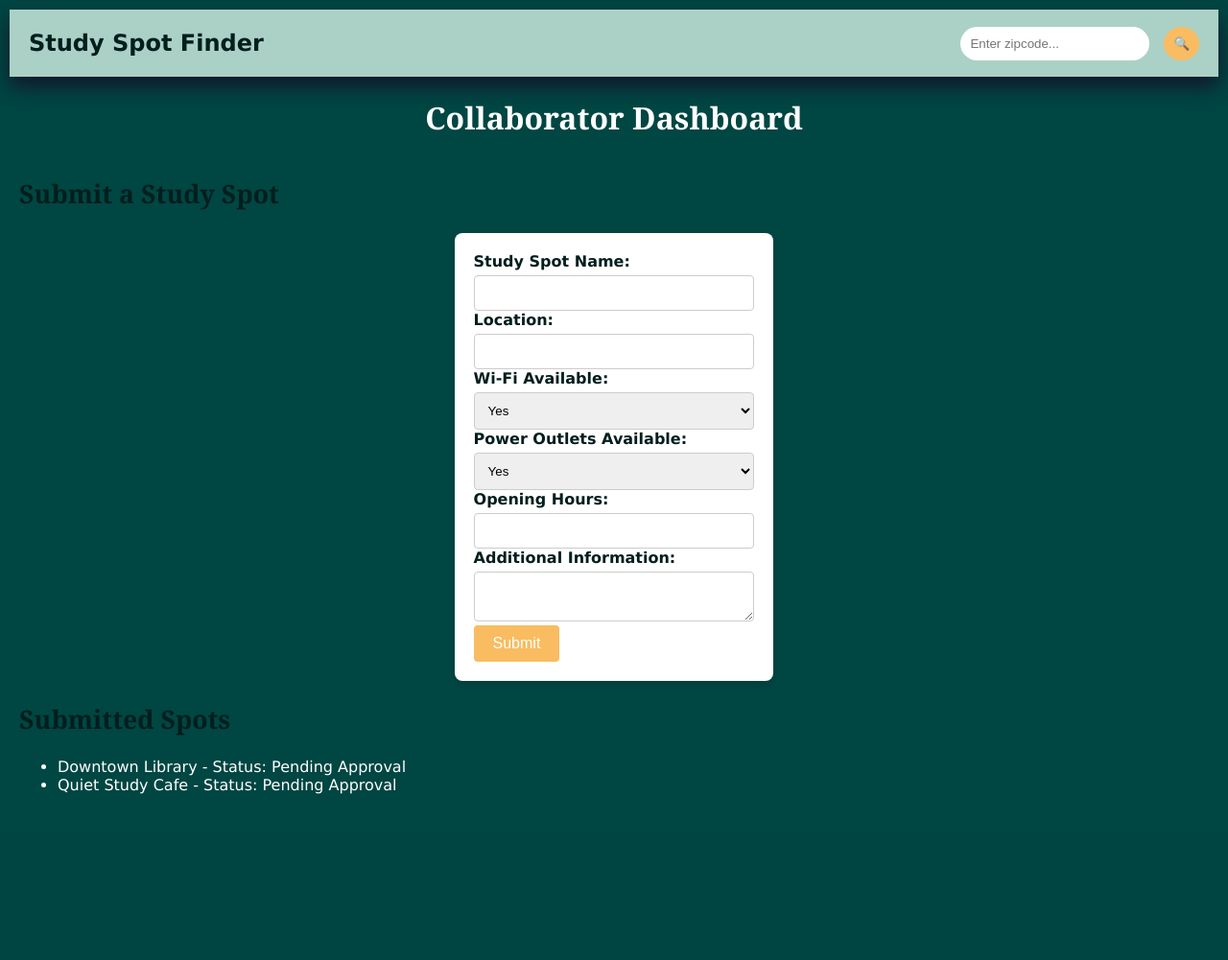
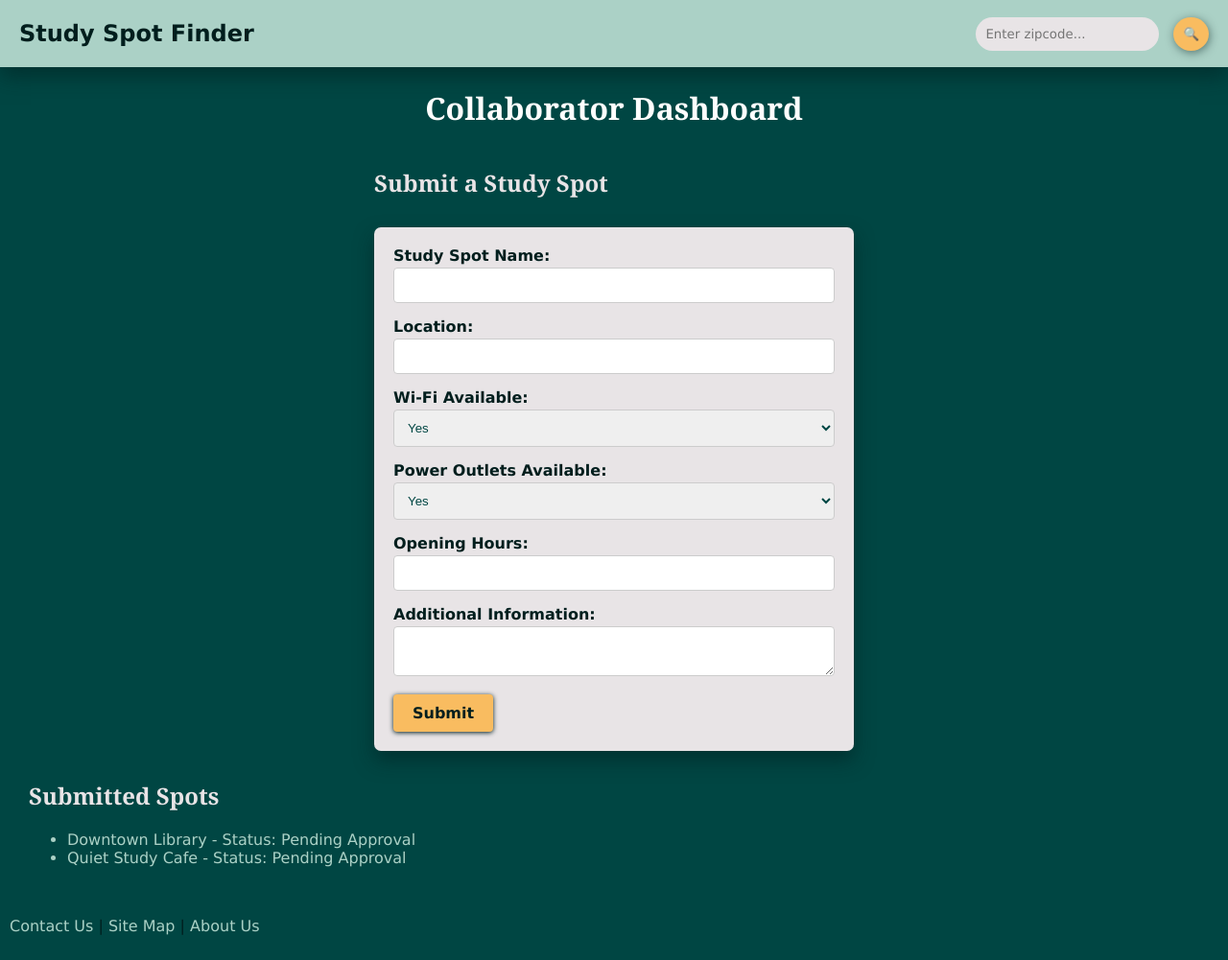
Before and after one commit to JaclynW/StudySpaceFinder, a PHP site: page /collaboratorDashboard.html in a window 1280 px wide. Shown: the whole page at 96% size. Before the commit the page ends 828 px from the top, so only its background shows below. Run offline with PHP 8.4, Linux system fonts and the light colour scheme.

Commit message:
Edited CSS and html of Index, Listings, & Dashboards

```diff
--- a/collaboratorDashboard.html
+++ b/collaboratorDashboard.html
@@ -29,9 +29,9 @@
         <h1>Collaborator Dashboard</h1>
     </header>
 
-
+    <div>
         <section id="submitListing">
-        <h2>Submit a Study Spot</h2>
+            <h2 class="collab-h2">Submit a Study Spot</h2>
             <form id="studySpotForm" method="post">
                 <!-- Form fields for submitting a new study spot -->
                 <section id="submissionForm">
@@ -67,7 +67,7 @@
         </section>
 
         <section id="submittedListings">
-        <h2>Submitted Spots</h2>
+            <h2 class="collab-h2">Submitted Spots</h2>
             <ul>
                 <!-- Dynamically loaded submitted listings and their status -->
                 <li>
@@ -75,6 +75,15 @@
                 </li>
             </ul>
         </section>
+    </div>
+
+    <footer>
+        <p>
+            <a href="contact.html">Contact Us</a> |
+            <a href="sitemap.html">Site Map</a> |
+            <a href="about.html">About Us</a>
+        </p>
+    </footer>
 
 
     <script>
--- a/css/collaboratorDashboard.css
+++ b/css/collaboratorDashboard.css
@@ -3,7 +3,7 @@ body {
     font-family: Arial, sans-serif;
     background-color: #004643;
     color: #333;
-    padding: 20px;
+    padding: 10px;
     margin: 0;
 }
 
@@ -13,24 +13,36 @@ header {
 }
 
 h1 {
-    color: #fffffe;
+    color: #e8e4e6;
 }
 
-h2 {
-    color: #fffffe;
+.collab-h2 {
+    color: #e8e4e6;
 }
 
 li {
-    color: #fffffe;
+    color: #abd1c6;
 }
 
-section#submissionForm {
-    background-color: #ffffff;
-    border-radius: 8px;
+#submissionForm {
+    padding: 0px 20px 20px 20px; /* Top, Right, Bottom, Left padding */
+    margin: 10px 0; /* Margin above and below the section */
+    background-color: #e8e4e6;
+    border-radius: 7px;
     padding: 20px;
-    box-shadow: 0 4px 6px rgba(0, 0, 0, 0.1);
-    max-width: 600px;
+    box-shadow: 0 10px 20px #001e1d80;
+}
+
+#submitListing {
+    padding: 0px 30px 0px 30px; /* Top, Right, Bottom, Left padding */
+    margin: 10px 0; /* Margin above and below the section */
+    max-width: 500px;
     margin: auto;
+}
+
+#submittedListings {
+    padding: 0px 20px 20px 20px; /* Top, Right, Bottom, Left padding */
+    border-radius: 7px; /* Rounded corners */
 }
 
 form {
@@ -41,47 +53,40 @@ form {
 label {
     display: block;
     font-weight: bold;
-    margin-bottom: 5px;
+    margin-bottom: 3px;
 }
 
-input[type="text"],
-select,
-textarea {
+input[type="text"], select, textarea {
     width: 100%;
     padding: 10px;
     border: 1px solid #ccc;
     border-radius: 4px;
     box-sizing: border-box;
+    margin-bottom: 15px;
+    color: #004643;
 }
 
 textarea {
     resize: vertical;
+    color: #004643;
+    font-family: 'Verdana';
 }
 
 button[type="submit"] {
     background-color: #f9bc60;
-    color: white;
+    font-weight: bold;
+    color: #001e1d;
+    font-family: 'Verdana';
     padding: 10px 20px;
     border: none;
     border-radius: 4px;
     cursor: pointer;
     font-size: 16px;
+    box-shadow: 0 1px 5px #001e1d;
+    transition: all 0.3s ease;
 }
 
 button[type="submit"]:hover {
-    background-color: #0056b3;
+    background-color:#e16162;
+    opacity: 0.8;
 }
-
-footer {
-    margin-top: 40px;
-    text-align: center;
-}
-
-footer a {
-    color: #007BFF;
-    text-decoration: none;
-}
-
-footer a:hover {
-    text-decoration: underline;
-}
--- a/css/style.css
+++ b/css/style.css
@@ -123,21 +160,38 @@ h1{
 
 h2 {
     font-family: 'Georgia';
-    font-size: 20pt;
     color: #001e1d;
 }
 
-h3{
+#filter-section h2 {
+    font-family: 'Georgia';
     color: #001e1d;
+    margin-top: 28px;
+}
+
+#results-section h2 {
+    font-family: 'Georgia';
+    font-size: 21pt;
+    color: #001e1d;
+    margin-bottom: 10px;
+}
+
+.listing h3{
+    color: #001e1d;
+    font-size: 14pt;
 }
 
 a:visited {
-    color: #d3d3d3; /* Light grey color for visited links */
+    color: #abd1c6; /* Darker blue color for visited links */
 }
 
 a:link{
-    color: #d3d3d3;
+    color: #abd1c6;
     text-decoration: none;
+}
+
+a:hover {
+    text-decoration: underline;
 }
 
 footer a {
@@ -167,7 +221,7 @@ footer a:hover {
     align-items: center;
     height: 50px;
     font-size: 20pt;
-    box-shadow: 0 10px 20px #121629;
+    box-shadow: 0 10px 20px #001e1d80;
     margin: -10px -10px 20px;
 }
 
@@ -188,6 +242,8 @@ footer a:hover {
 }
 
 #search-input {
+    font-family: 'Verdana';
+    background-color: #e8e4e6;
     padding: 10px;
     margin-right: 10px;
     border: none;
@@ -203,10 +259,11 @@ footer a:hover {
     border-radius: 50%;
     cursor: pointer;
     outline: none;
+    box-shadow: 1px 2px 10px #001e1d80;
 }
 
 #search-btn:hover, #close-btn:hover {
-    background-color: #d48989;
+    background-color: #e16162;
 }
 
 /* Hide the close button initially */
--- a/index.html
+++ b/index.html
@@ -24,7 +24,7 @@
         <div class="section" id="find-your-study-spot">
             <div class="content ">
                 <h1>Find Your Study Spot</h1>
-                <p>Welcome to our study space finder, where you can discover the ideal spot to boost your productivity. Explore quiet cafes, libraries, and more!</p>
+                <p>Welcome to our study space finder, where you can discover the ideal spot to boost your productivity. Explore quiet cafés, libraries, and more!</p>
                 <button class="button" onclick="window.location.href='login.html';">Login / Register</button>
             </div>
         </div>
--- a/listing.html
+++ b/listing.html
@@ -47,9 +47,9 @@
                 <!-- TIME AVAILABILITY -->
                 <div>
                     <h3>Time Availability:</h3>
-                    <label>from</label>
+                    <label>From:&ensp;</label>
                     <input type="time" id="open-time" name="open-time"><br>
-                    <label>to</label>
+                    <label>To: &ensp;&emsp; </label>
                     <input type="time" id="close-time" name="close-time"><br>
                 </div>
                 <!-- DAY AVAILABILITY -->
```
Also changed, not shown: other parts of css/style.css (+61 -11 lines), adminDashboard.html (+10 -0 lines), css/adminDashboard.css (+33 -8 lines). Lines whose indentation alone changed are shown as unchanged.
